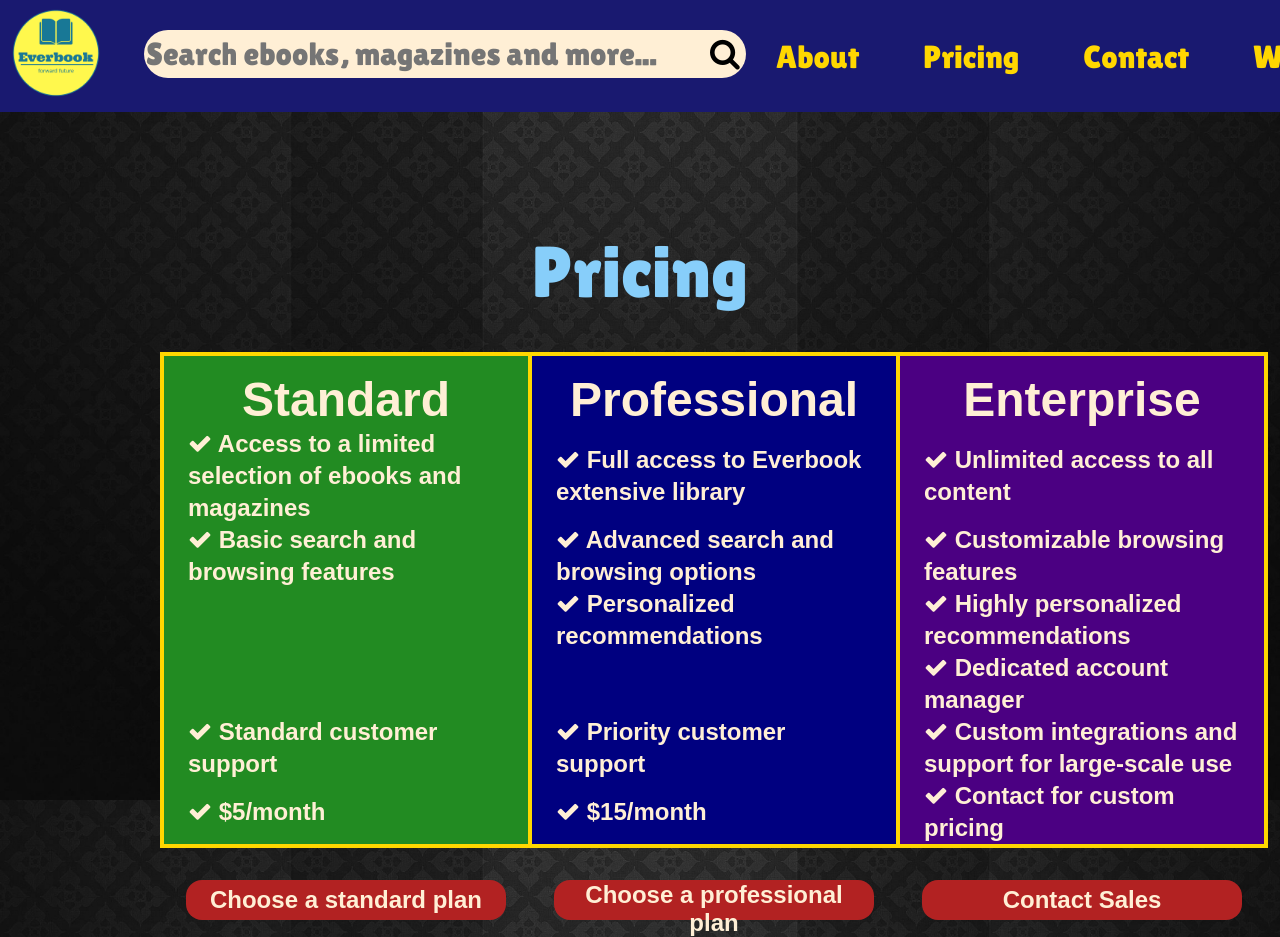
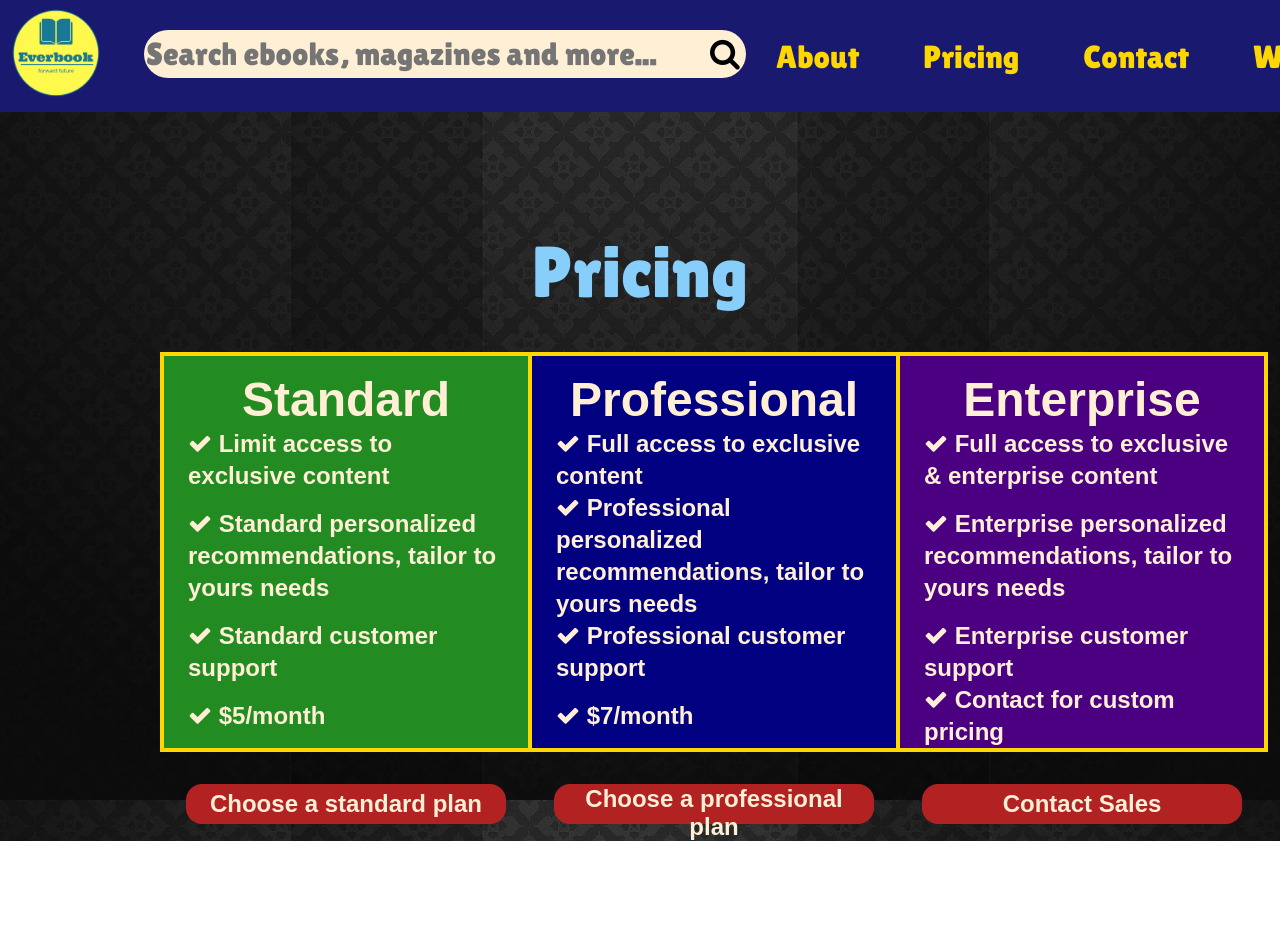
Before and after one commit to minhtai0611/demo-project-1, a React (Vite) app: page /pricing in a window 1280 px wide. Shown: the top 937 px of the page. After the commit the page ends 841 px from the top, so only its background shows below. Built offline with nearby package versions, Linux system fonts and the light colour scheme; a web font is replaced by a local one.

Commit message:
demo-project-1

```diff
--- a/src/AboutComponent/About.jsx
+++ b/src/AboutComponent/About.jsx
@@ -37,28 +37,27 @@
                 <table className={styled.table}>
                     <thead>
                         <tr>
-                            <th>Diverse Content</th>
-                            <th>User-Friendly Interface</th>
-                            <th>Personalized Recommendations</th>
+                            <th>Exclusive Content</th>
+                            <th>Author Support</th>
+                            <th>Protect Copyright</th>
                         </tr>
                     </thead>
                     <tbody>
                         <tr>
                             <td>
-                                Everbook offers a wide selection of ebooks, magazines, and other
-                                literary content across various genres and interests, ensuring
-                                there is something for every reader.
+                                Explore unique literary treasures unavailable elsewhere,
+                                including rare editions, exclusive releases, and original works
+                                from emerging and renowned authors.
                             </td>
                             <td>
-                                With an intuitive interface, navigating Everbook is a breeze.
-                                Easily search, browse, and discover new titles and authors with
-                                convenient filters and categories.
+                                Foster author success through fair compensation
+                                models, promotional opportunities, and a supportive community,
+                                empowering writers to thrive in the digital landscape.
                             </td>
                             <td>
-                                Experience tailored recommendations based on your reading
-                                preferences and browsing history. Discover new favorites and
-                                hidden gems as Everbook helps you explore the vast world of
-                                literature.
+                                Prioritize copyright protection, implementing robust
+                                measures to safeguard authors&amp;#39; intellectual property rights and
+                                ensure ethical distribution practices across its platform.
                             </td>
                         </tr>
                     </tbody>
--- a/src/PricingComponent/Pricing.jsx
+++ b/src/PricingComponent/Pricing.jsx
@@ -17,33 +17,33 @@
                 </thead>
                 <tbody>
                     <tr>
-                        <td><i className="fa fa-check" aria-hidden="true" /> Access to a limited selection of ebooks and magazines</td>
-                        <td><i className="fa fa-check" aria-hidden="true" /> Full access to Everbook extensive library</td>
-                        <td><i className="fa fa-check" aria-hidden="true" /> Unlimited access to all content</td>
+                        <td><i className="fa fa-check" aria-hidden="true" /> Limit access to exclusive content</td>
+                        <td><i className="fa fa-check" aria-hidden="true" /> Full access to exclusive content</td>
+                        <td><i className="fa fa-check" aria-hidden="true" /> Full access to exclusive & enterprise content</td>
                     </tr>
                     <tr>
-                        <td><i className="fa fa-check" aria-hidden="true" /> Basic search and browsing features</td>
-                        <td><i className="fa fa-check" aria-hidden="true" /> Advanced search and browsing options</td>
-                        <td><i className="fa fa-check" aria-hidden="true" /> Customizable browsing features</td>
+                        <td><i className="fa fa-check" aria-hidden="true" /> Standard personalized recommendations, tailor to yours needs</td>
+                        <td><i className="fa fa-check" aria-hidden="true" /> Professional personalized recommendations, tailor to yours needs</td>
+                        <td><i className="fa fa-check" aria-hidden="true" /> Enterprise personalized recommendations, tailor to yours needs</td>
                     </tr>
-                    <tr>
+                    {/* <tr>
                         <td></td>
                         <td><i className="fa fa-check" aria-hidden="true" /> Personalized recommendations</td>
                         <td><i className="fa fa-check" aria-hidden="true" /> Highly personalized recommendations</td>
-                    </tr>
-                    <tr>
+                    </tr> */}
+                    {/* <tr>
                         <td></td>
                         <td></td>
                         <td><i className="fa fa-check" aria-hidden="true" /> Dedicated account manager</td>
-                    </tr>
+                    </tr> */}
                     <tr>
                         <td><i className="fa fa-check" aria-hidden="true" /> Standard customer support</td>
-                        <td><i className="fa fa-check" aria-hidden="true" /> Priority customer support</td>
-                        <td><i className="fa fa-check" aria-hidden="true" /> Custom integrations and support for large-scale use</td>
+                        <td><i className="fa fa-check" aria-hidden="true" /> Professional customer support</td>
+                        <td><i className="fa fa-check" aria-hidden="true" /> Enterprise customer support</td>
                     </tr>
                     <tr>
                         <td><i className="fa fa-check" aria-hidden="true" /> $5/month</td>
-                        <td><i className="fa fa-check" aria-hidden="true" /> $15/month</td>
+                        <td><i className="fa fa-check" aria-hidden="true" /> $7/month</td>
                         <td><i className="fa fa-check" aria-hidden="true" /> Contact for custom pricing</td>
                     </tr>
                     <tr>
```
